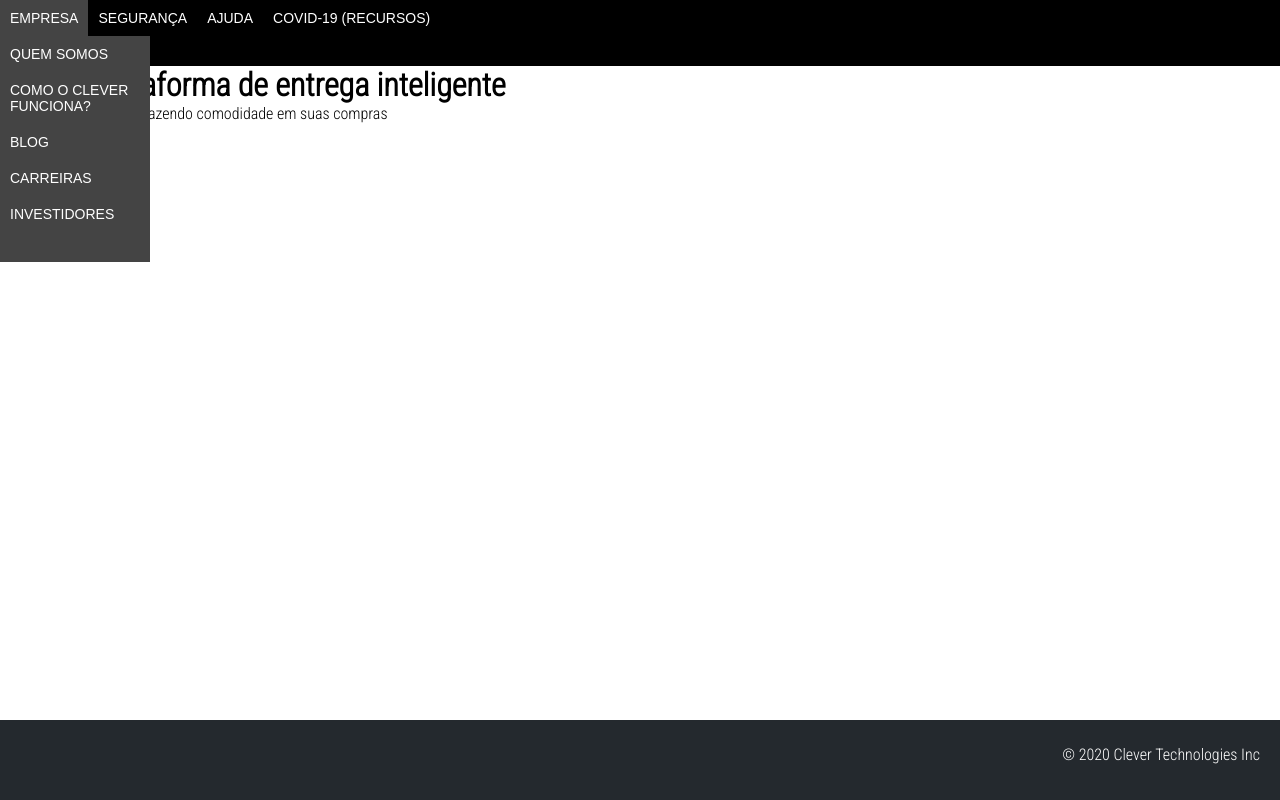
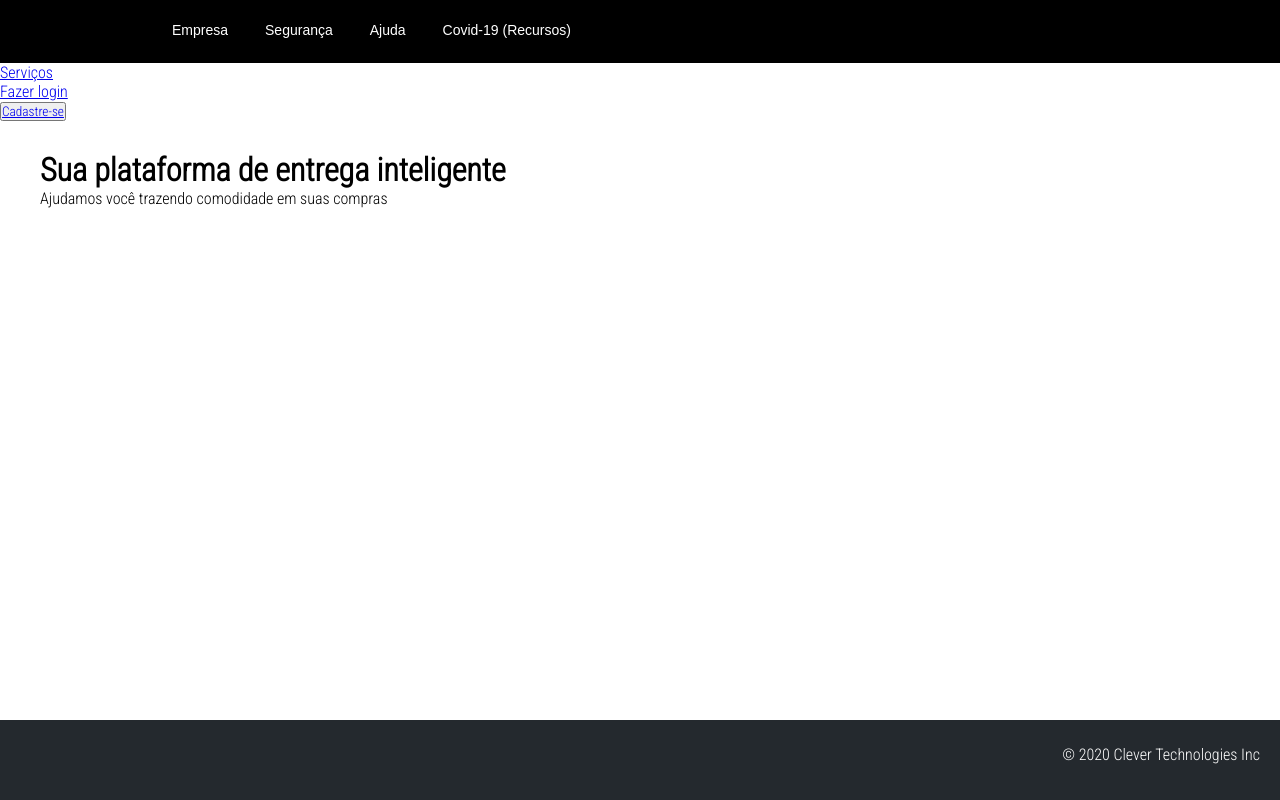
Before and after one commit to elisoaresr/clever-application, a React (Create React App) app in the folder web/: page / in a window 1280 px wide. Built offline with nearby package versions, Linux system fonts and the light colour scheme.

Commit message:
Web Application

```diff
--- a/web/src/pages/Home/index.tsx
+++ b/web/src/pages/Home/index.tsx
@@ -13,7 +13,7 @@ const Home = () => {
               <li><a href="#">Empresa</a>
                 <ul className="sub-menu clearfix">
                   <li><a href="#">Quem somos</a></li>
-                  <li><a href="#">Como o clever Funciona?</a></li>
+                  <li><a href="#">Como o Clever funciona?</a></li>
                   <li><a href="#">Blog</a></li>
                   <li><a href="#">Carreiras</a></li>
                   <li><a href="#">Investidores</a></li>
@@ -21,7 +21,14 @@ const Home = () => {
               </li>
               <li><a href="#">Segurança</a></li>
               <li><a href="#">Ajuda</a></li>
-              <li><a href="#">COVID-19 (Recursos)</a></li>
+              <li><a href="#">Covid-19 (Recursos)</a></li>
+            </ul>
+          </nav>
+          <nav className="c3">
+            <ul className="setup">
+              <li><a href="#">Serviços</a></li>
+              <li><a href="#">Fazer login</a></li>
+              <button><a href="#">Cadastre-se</a></button>
             </ul>
           </nav>
         </header>
--- a/web/src/pages/Home/styles.css
+++ b/web/src/pages/Home/styles.css
@@ -13,6 +13,7 @@
     width: 100%;
     height: 100%;
     max-width: 1200px;
+    padding-top: 30px;
     margin: 0 auto;
     display: flex;
     flex-direction: column;
@@ -23,7 +24,7 @@
     content: '.';
     display: flex;
     clear: both;
-    height: 30px;
+    height: 15px;
     line-height: 0;
     font-size: 0;
     visibility: hidden;
@@ -47,20 +48,24 @@
     color: #fff;
     font-family: sans-serif;
     font-size: 14px;
-    text-transform: uppercase;
+    text-transform: initial;
     font-weight: 500;
 
 }
 .menu li {
+    margin-top: 12px;
     position: relative;
 
 }
 .menu > li {
+    margin-left: 17px;
     float: left;
+    left: 145px;
 
 }
 .menu > li:hover {
     background: #444;
+    border-radius: 20px;
 }
 .menu li:hover > .sub-menu {
     display: block;
```
